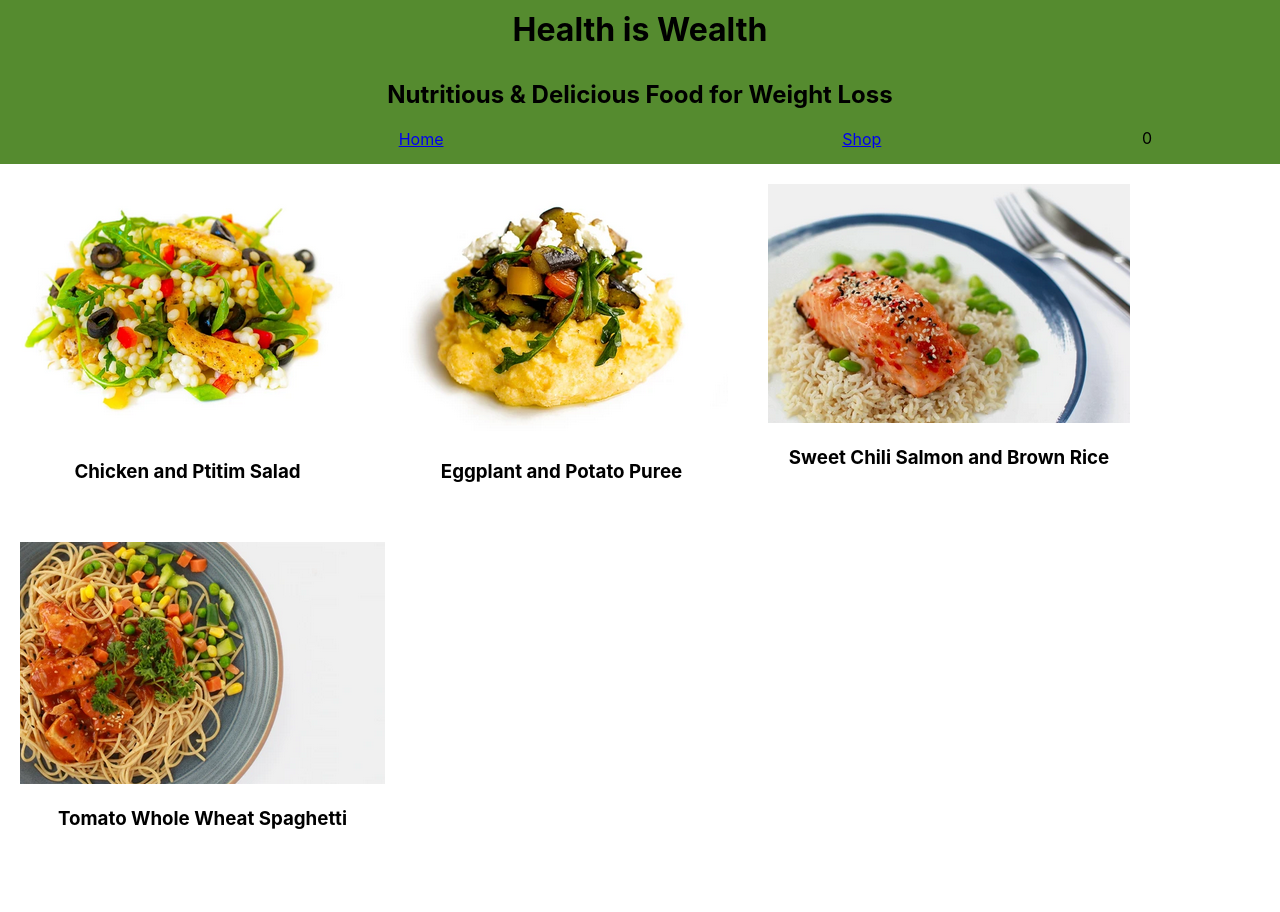
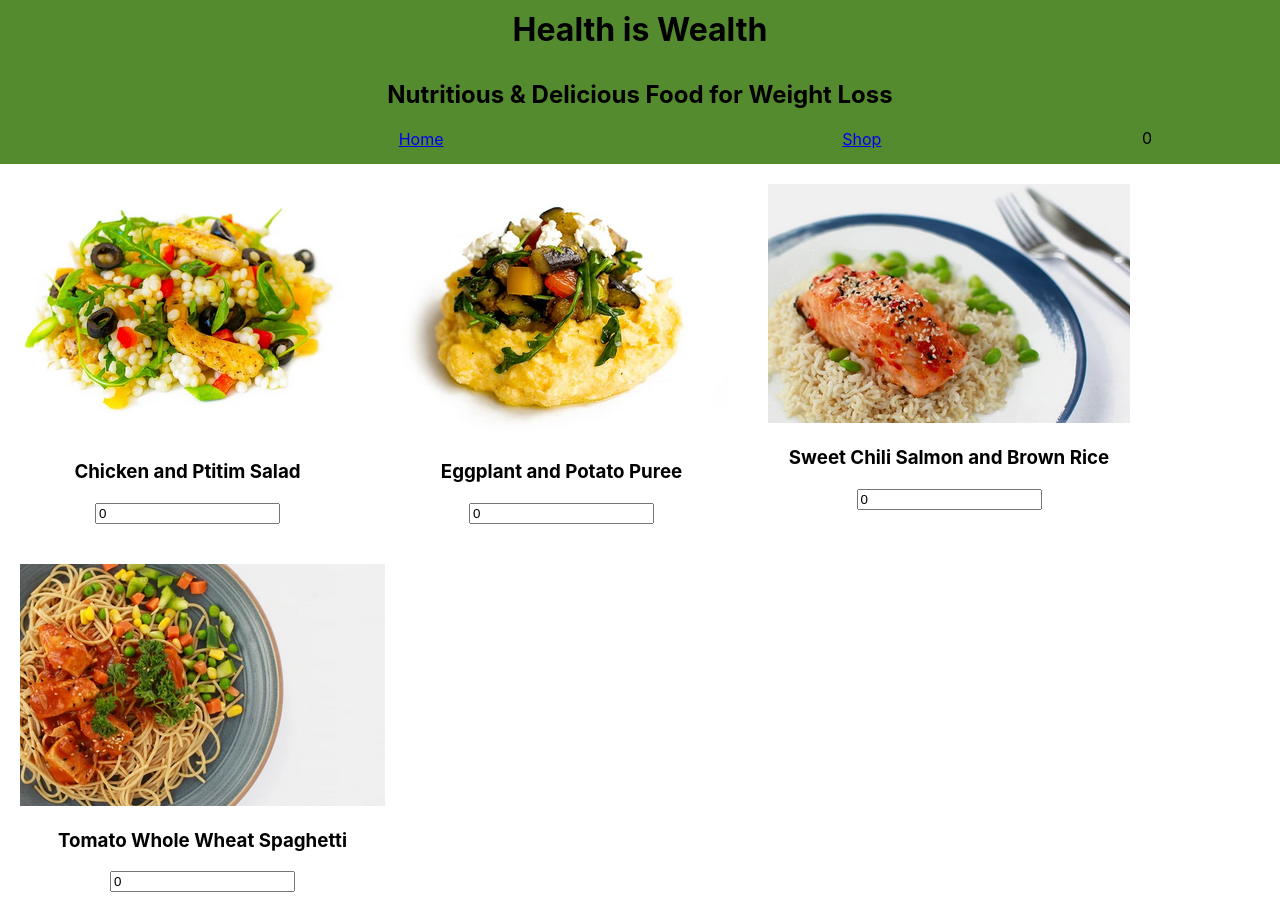
Before and after one commit to marboleda/shopping-cart, a React (Create React App) app: page /shop in a window 1280 px wide. Before the commit the page ends 868 px from the top, so only its background shows below. Built offline with nearby package versions, Linux system fonts and the light colour scheme.

Commit message:
Track number of each item

```diff
--- a/src/components/ItemCard.js
+++ b/src/components/ItemCard.js
@@ -1,15 +1,26 @@
-import React from 'react';
+import React, { useState } from 'react';
 import './ItemCard.css';
 
-const itemCard = (props) => {
+const ItemCard = (props) => {
+    const [numOfItem, setNumOfItem] = useState(0);
+
     const { itemId, itemImage, itemDesc, addItems } = props;
+
+    const updateNumOfItem = (newNum) => {
+        setNumOfItem(newNum);
+    }
 
     return (
         <div className="item">
             <img src={itemImage}></img>
             <h3>{itemDesc}</h3>
+            <input
+                type="number"
+                className='num-of-items'
+                value={numOfItem}
+                onChange={(e) => updateNumOfItem(Number(e.target.value))}/>
         </div>
     )
 }
 
-export default itemCard;
+export default ItemCard;
```
